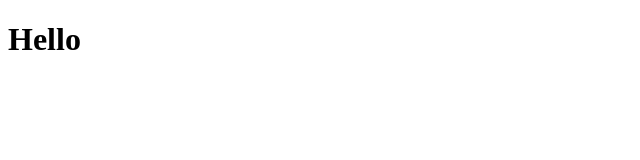
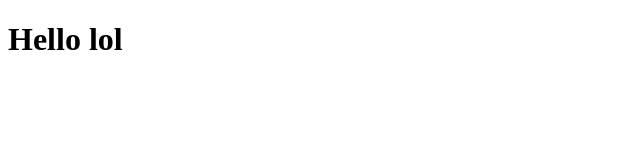
Before and after one commit to mich3010/coursera-test, a plain HTML site: page site/index.html in a window 1280 px wide. Shown: the full height of the page, 0-640 px from the left. Drawn offline with Linux system fonts and the light colour scheme.

Commit message:
small addition to our page content

```diff
--- a/site/index.html
+++ b/site/index.html
@@ -1,7 +1,7 @@
 <!DOCTYPE html>
 <html>
 <head>
-    <h1>Hello</h1>
+    <h1>Hello lol</h1>
 </head>
 <body>
 
```
